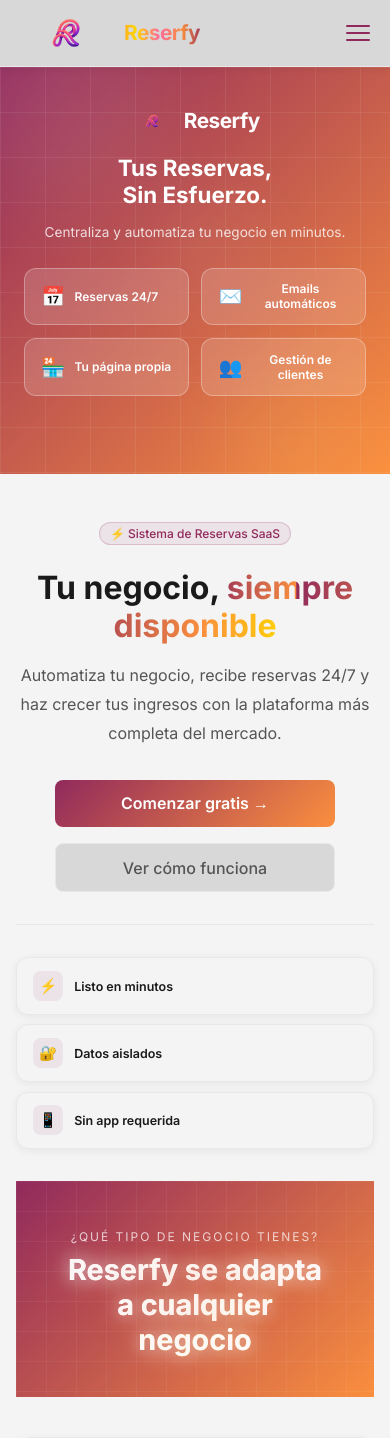
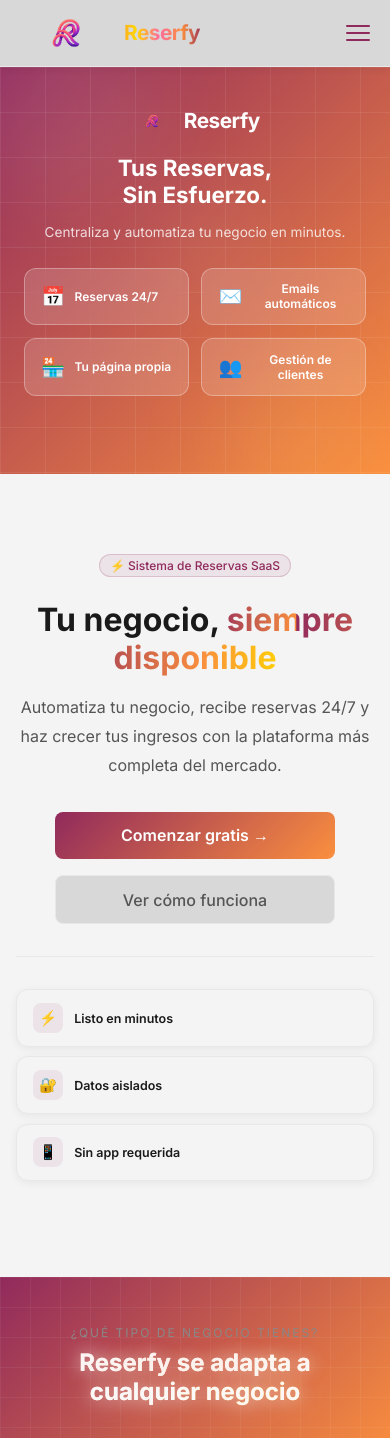
Before and after one commit to r0binsito/sistema-reservas, a Flask app: page / in a window 390 px wide. Shown: the top 1438 px of the page. Run offline with Flask 3, Linux system fonts and the light colour scheme.

Commit message:
correcion banner mobile

```diff
--- a/static/css/components.css
+++ b/static/css/components.css
@@ -836,28 +836,30 @@
 /* ===== FRANJA SEPARADORA ===== */
 .franja-separadora {
     position: relative;
+    width: 100vw;
     left: 50%;
+    right: 50%;
     margin-left: -50vw;
     margin-right: -50vw;
-    width: 100vw;
-    margin-bottom: 2.5rem;
+
+    margin-top: 4rem;
+    margin-bottom: 4rem;
+    box-sizing: border-box;
+    overflow: hidden;
 }
 
 .franja-separadora-inner {
     background: var(--gradient);
-    padding: 3rem 3rem 2.5rem;
+    padding: 4rem 1.5rem;
     text-align: center;
     position: relative;
-    overflow: hidden;
+    width: 100%;
 }
 
 .franja-separadora-inner::before {
     content: '';
     position: absolute;
-    top: 0;
-    left: 0;
-    right: 0;
-    bottom: 0;
+    inset: 0;
     background-image:
         linear-gradient(rgba(255,255,255,0.05) 1px, transparent 1px),
         linear-gradient(90deg, rgba(255,255,255,0.05) 1px, transparent 1px);
@@ -865,22 +867,21 @@
     pointer-events: none;
 }
 
-.franja-separadora .section-subtitle {
-    color: rgba(255,255,255,0.75);
-    position: relative;
-}
-
-.franja-separadora .section-title {
-    position: relative;
-    margin-bottom: 0;
-}
-
-.franja-separadora .hero-highlight {
-    background: white;
-    -webkit-background-clip: text;
-    -webkit-text-fill-color: transparent;
-    background-clip: text;
-    font-size: 2rem;
+@media (max-width: 768px) {
+    .franja-separadora {
+        width: 100vw;
+        margin-left: -50vw;
+        left: 50%;
+        margin-top: 3rem;
+        margin-bottom: 3rem;
+    }
+    .franja-separadora-inner {
+        padding: 3rem 1.5rem;
+    }
+    .franja-separadora .section-title {
+        font-size: 1.5rem;
+        padding: 0 1rem;
+    }
 }
 
 /* ===== BUSINESS CARDS ===== */
--- a/static/css/style.css
+++ b/static/css/style.css
@@ -49,3 +49,7 @@ body {
     display: flex;
     flex-direction: column;
 }
+
+body {
+    overflow-x: hidden;
+}
--- a/templates/base.html
+++ b/templates/base.html
@@ -45,7 +45,7 @@
 
     {% block banner %}{% endblock %}
 
-    <main class="contenedor">
+    <div class="contenedor">
         {% with messages = get_flashed_messages(with_categories=true) %}
         {% if messages %}
             {% for category, message in messages %}
@@ -53,9 +53,9 @@
             {% endfor %}
         {% endif %}
         {% endwith %}
+    </div>
 
-        {% block contenido %}{% endblock %}
-    </main>
+    {% block contenido %}{% endblock %}
 
     {% block footer_full %}{% endblock %}
 
--- a/templates/index.html
+++ b/templates/index.html
@@ -45,14 +44,13 @@
         <span class="banner-rotativo-item">📧 Notificaciones automáticas por email al confirmar o cancelar</span>
         <span class="banner-rotativo-item">⚡ Configura tu página de reservas en menos de 10 minutos</span>
     </div>
-
 </div>
 {% endblock %}
 
 {% block contenido %}
-<!-- Hero -->
+
+<section class="contenedor">
     <div class="hero-grid">
-
         <div class="hero-content">
             <div class="badge badge-cyan" style="margin-bottom: 1.5rem;">
                 ⚡ Sistema de Reservas SaaS
@@ -159,93 +147,47 @@
     </div>
 </div>
 
-
-<!-- Tipos de negocio -->
+<section class="contenedor">
     <div class="tipos-seccion">
         <div class="business-grid" id="business-cards">
-
             <div class="biz-card" data-type="Barbería" onclick="seleccionarTipo(this)">
                 <div class="biz-img-wrap">
-                <img src="https://images.unsplash.com/photo-1503951914875-452162b0f3f1?w=400&h=200&fit=crop"
-                    alt="Barbería">
+                    <img src="https://images.unsplash.com/photo-1503951914875-452162b0f3f1?w=400&h=200&fit=crop" alt="Barbería">
                 </div>
                 <div class="biz-name">Barbería</div>
                 <div class="biz-desc">Cortes, barba, estilos</div>
             </div>
-
             <div class="biz-card" data-type="Salón de belleza" onclick="seleccionarTipo(this)">
                 <div class="biz-img-wrap">
-                <img src="https://images.unsplash.com/photo-1560066984-138dadb4c035?w=400&h=200&fit=crop"
-                    alt="Salón de belleza">
+                    <img src="https://images.unsplash.com/photo-1560066984-138dadb4c035?w=400&h=200&fit=crop" alt="Salón de belleza">
                 </div>
                 <div class="biz-name">Salón de belleza</div>
                 <div class="biz-desc">Uñas, cabello, spa</div>
             </div>
-
             <div class="biz-card" data-type="Consultorio médico" onclick="seleccionarTipo(this)">
                 <div class="biz-img-wrap">
-                <img src="https://images.unsplash.com/photo-1579684385127-1ef15d508118?w=400&h=200&fit=crop"
-                    alt="Consultorio médico">
+                    <img src="https://images.unsplash.com/photo-1579684385127-1ef15d508118?w=400&h=200&fit=crop" alt="Consultorio médico">
                 </div>
                 <div class="biz-name">Consultorio médico</div>
                 <div class="biz-desc">Citas, consultas</div>
             </div>
-
-        <div class="biz-card" data-type="Consultorio dental" onclick="seleccionarTipo(this)">
-            <div class="biz-img-wrap">
-                <img src="https://images.unsplash.com/photo-1606811841689-23dfddce3e95?w=400&h=200&fit=crop"
-                    alt="Consultorio dental">
-            </div>
-            <div class="biz-name">Consultorio dental</div>
-            <div class="biz-desc">Limpiezas, tratamientos</div>
-        </div>
-
             <div class="biz-card" data-type="Gimnasio" onclick="seleccionarTipo(this)">
                 <div class="biz-img-wrap">
-                <img src="https://images.unsplash.com/photo-1534438327276-14e5300c3a48?w=400&h=200&fit=crop"
-                    alt="Gimnasio">
+                    <img src="https://images.unsplash.com/photo-1534438327276-14e5300c3a48?w=400&h=200&fit=crop" alt="Gimnasio">
                 </div>
                 <div class="biz-name">Gimnasio</div>
                 <div class="biz-desc">Clases, entrenamientos</div>
-        </div>
-
-        <div class="biz-card" data-type="Restaurante" onclick="seleccionarTipo(this)">
-            <div class="biz-img-wrap">
-                <img src="https://images.unsplash.com/photo-1517248135467-4c7edcad34c4?w=400&h=200&fit=crop"
-                    alt="Restaurante">
-            </div>
-            <div class="biz-name">Restaurante</div>
-            <div class="biz-desc">Mesas, eventos</div>
-        </div>
-
-        <div class="biz-card" data-type="Spa" onclick="seleccionarTipo(this)">
-            <div class="biz-img-wrap">
-                <img src="https://images.unsplash.com/photo-1544161515-4ab6ce6db874?w=400&h=200&fit=crop" alt="Spa">
-            </div>
-            <div class="biz-name">Spa</div>
-            <div class="biz-desc">Masajes, tratamientos</div>
-        </div>
-
-        <div class="biz-card" data-type="Otro" onclick="seleccionarTipo(this)">
-            <div class="biz-img-wrap">
-                <img src="https://images.unsplash.com/photo-1497366216548-37526070297c?w=400&h=200&fit=crop"
-                    alt="Otro negocio">
-            </div>
-            <div class="biz-name">Otro</div>
-            <div class="biz-desc">Personaliza tu negocio</div>
             </div>
         </div>
 
         <div id="biz-cta">
             <p>Perfecto para <strong id="biz-selected"></strong> — comienza en menos de 2 minutos</p>
-        <a id="biz-register-btn" href="{{ url_for('registro') }}" class="btn btn-primary"
-            style="padding: 0.85rem 2rem;">
+            <a id="biz-register-btn" href="{{ url_for('registro') }}" class="btn btn-primary" style="padding: 0.85rem 2rem;">
                 Registrar mi negocio ahora →
             </a>
         </div>
     </div>
 
-<!-- Cómo funciona -->
     <div id="como-funciona" class="como-funciona">
         <p class="section-subtitle">Simple y rápido</p>
         <h2 class="como-funciona-titulo">Comienza a recibir reservas en 3 pasos</h2>
@@ -281,50 +221,24 @@
                 </div>
                 <div class="faq-body">
                     No. Reserfy está diseñado para que cualquier dueño de negocio pueda usarlo sin conocimientos técnicos.
-                En menos de 10 minutos tienes tu página lista.
                 </div>
             </div>
-
             <div class="faq-item card" onclick="toggleFaq(this)">
                 <div>
                     <span class="faq-question">¿Los datos de mis clientes están seguros?</span>
                     <span class="faq-arrow">▼</span>
                 </div>
                 <div class="faq-body">
-                Sí. Cada negocio tiene sus datos completamente aislados. Usamos PostgreSQL en la nube con backups
-                automáticos y conexiones cifradas SSL.
+                    Sí. Cada negocio tiene sus datos completamente aislados. Usamos PostgreSQL en la nube con backups automáticos.
                 </div>
             </div>
-
-        <div class="faq-item card" onclick="toggleFaq(this)">
-            <div>
-                <span class="faq-question">¿Mis clientes necesitan registrarse para reservar?</span>
-                <span class="faq-arrow">▼</span>
-            </div>
-            <div class="faq-body">
-                No. Tus clientes solo necesitan tu link público, elegir un servicio y una hora. Sin registros, sin
-                contraseñas, sin complicaciones.
         </div>
     </div>
-
-        <div class="faq-item card" onclick="toggleFaq(this)">
-            <div>
-                <span class="faq-question">¿Puedo personalizar los servicios de mi negocio?</span>
-                <span class="faq-arrow">▼</span>
-            </div>
-            <div class="faq-body">
-                Sí. Puedes crear servicios con nombre, duración y precio personalizados. También puedes definir tu
-                horario de atención por día de la semana.
-            </div>
-        </div>
-
-    </div>
-</div>
+</section>
 
 {% endblock %}
 
 {% block footer_full %}
-<!-- CTA Final de extremo a extremo -->
 <div class="cta-final-wrap">
     <div class="cta-final">
         <div class="cta-final-patron"></div>
```
Also changed, not shown: other parts of templates/index.html (+13 -35 lines). Lines whose indentation alone changed are shown as unchanged.
